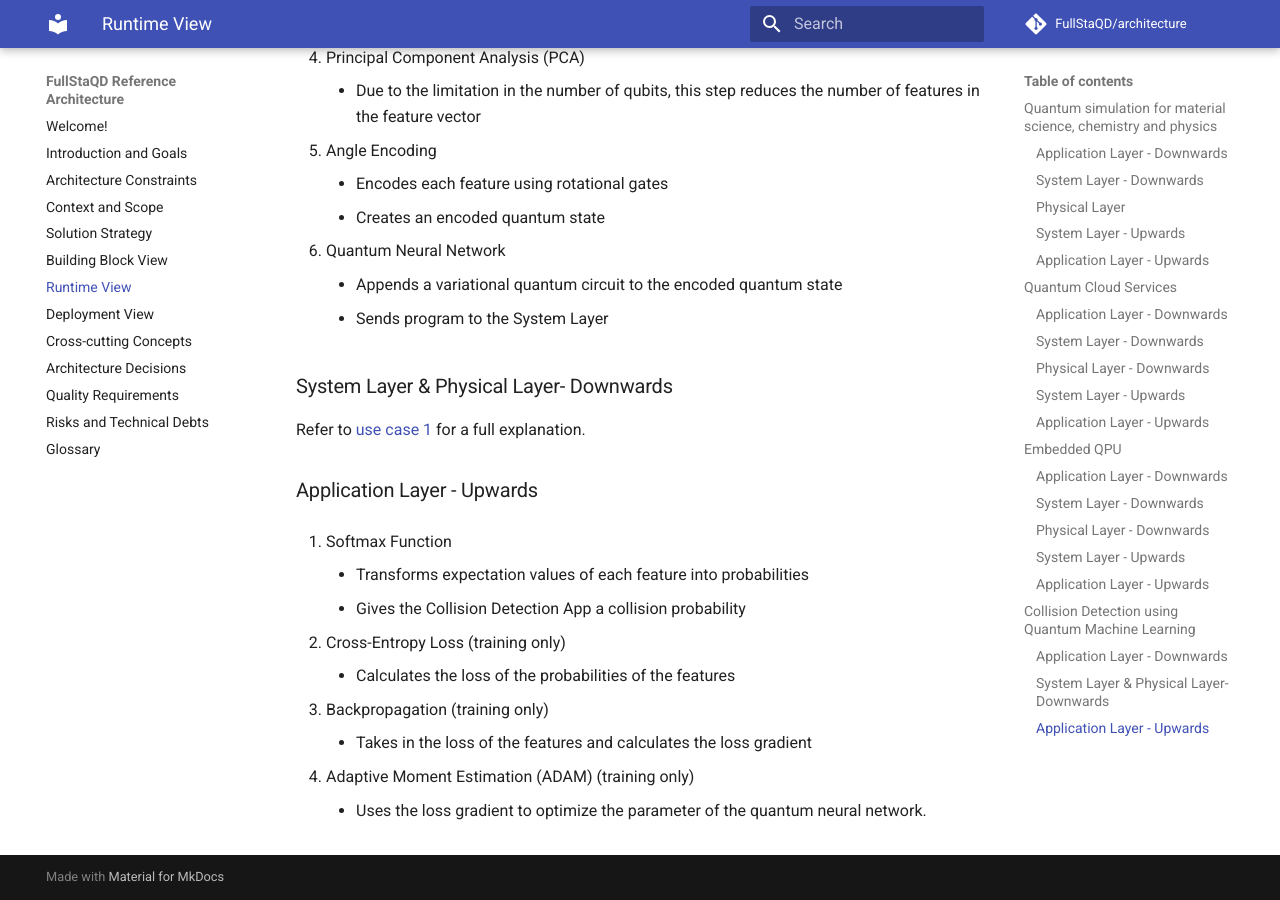
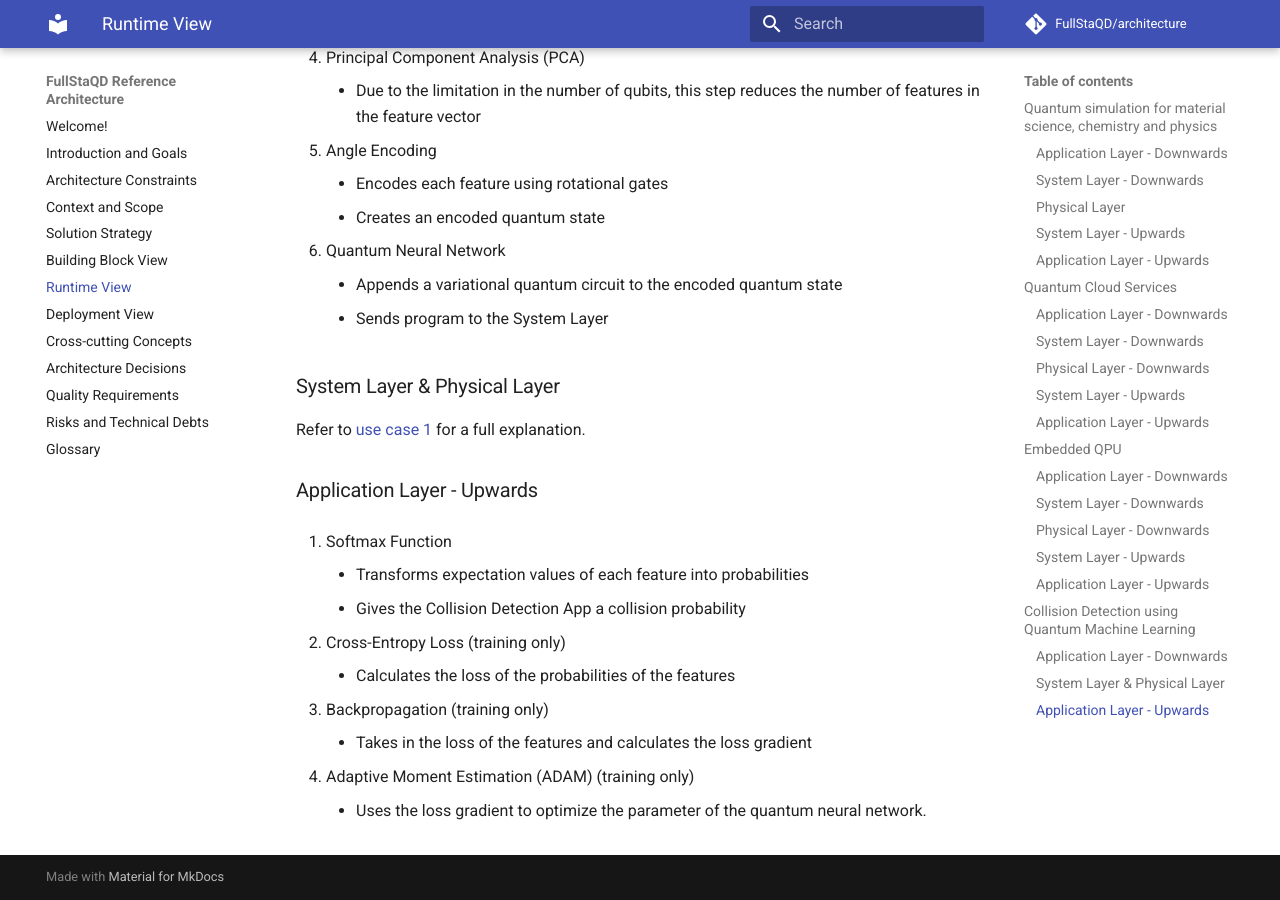
Before and after one commit to FullStaQD/architecture, an MkDocs documentation site: the page built from docs/06_runtime_view.md, in a window 1280 px wide and 900 px high, scrolled down 10701 px. Built offline with MkDocs 1.6.1 and Material for MkDocs 9.7.7, drawn with Linux system fonts in a browser that asks for light colours; comment, search, counter and statistics services are not loaded; the version menu is left out.

Commit message:
Update docs/06_runtime_view.md
Co-authored-by: Max Schweikart <60352933+schweikart@users.noreply.github.com>
Signed-off-by: RinorKIT <tc4656@kit.edu>

```diff
--- a/docs/06_runtime_view.md
+++ b/docs/06_runtime_view.md
@@ -251,7 +251,7 @@ The figure below depicts the inference process with regular arrows and the train
     - Appends a variational quantum circuit to the encoded quantum state
     - Sends program to the System Layer
 
-### System Layer & Physical Layer- Downwards
+### System Layer & Physical Layer
 Refer to [use case 1](#_runtime_scenario_1) for a full explanation.
 
 ### Application Layer - Upwards
```
